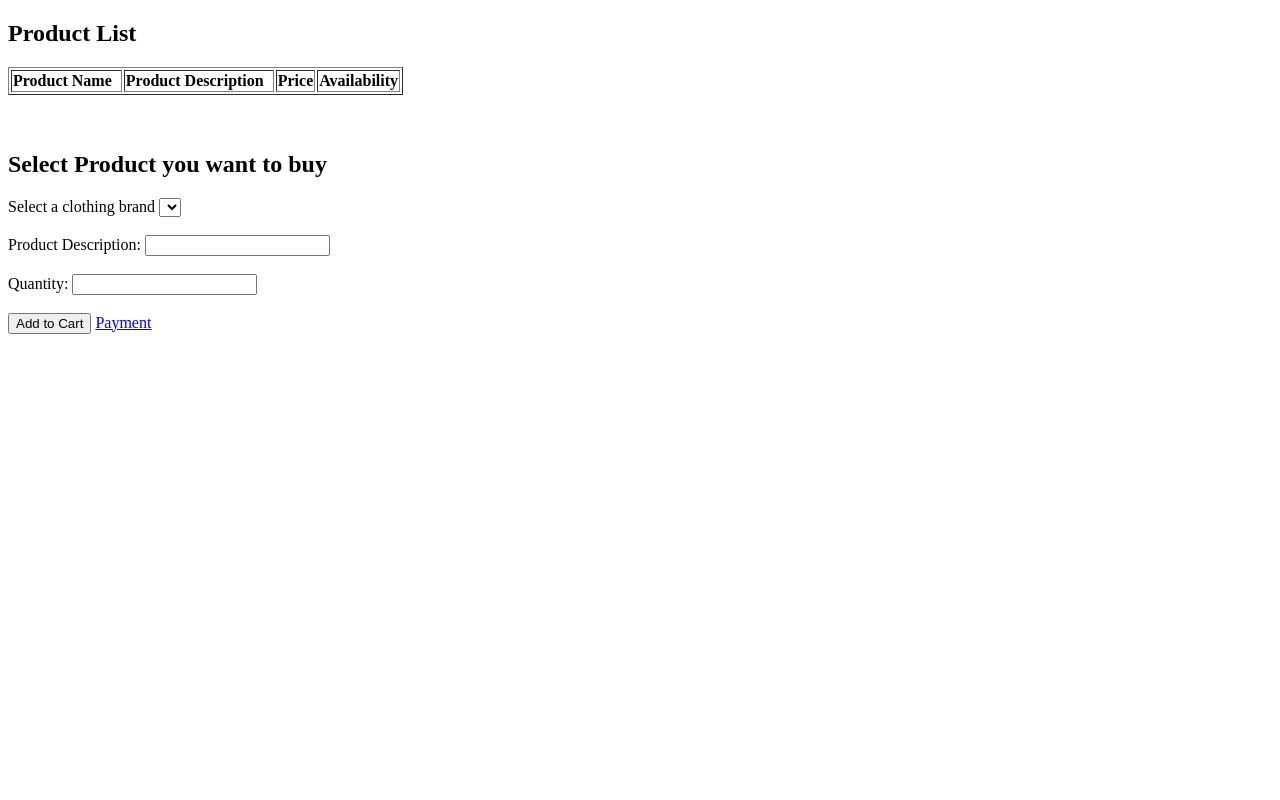
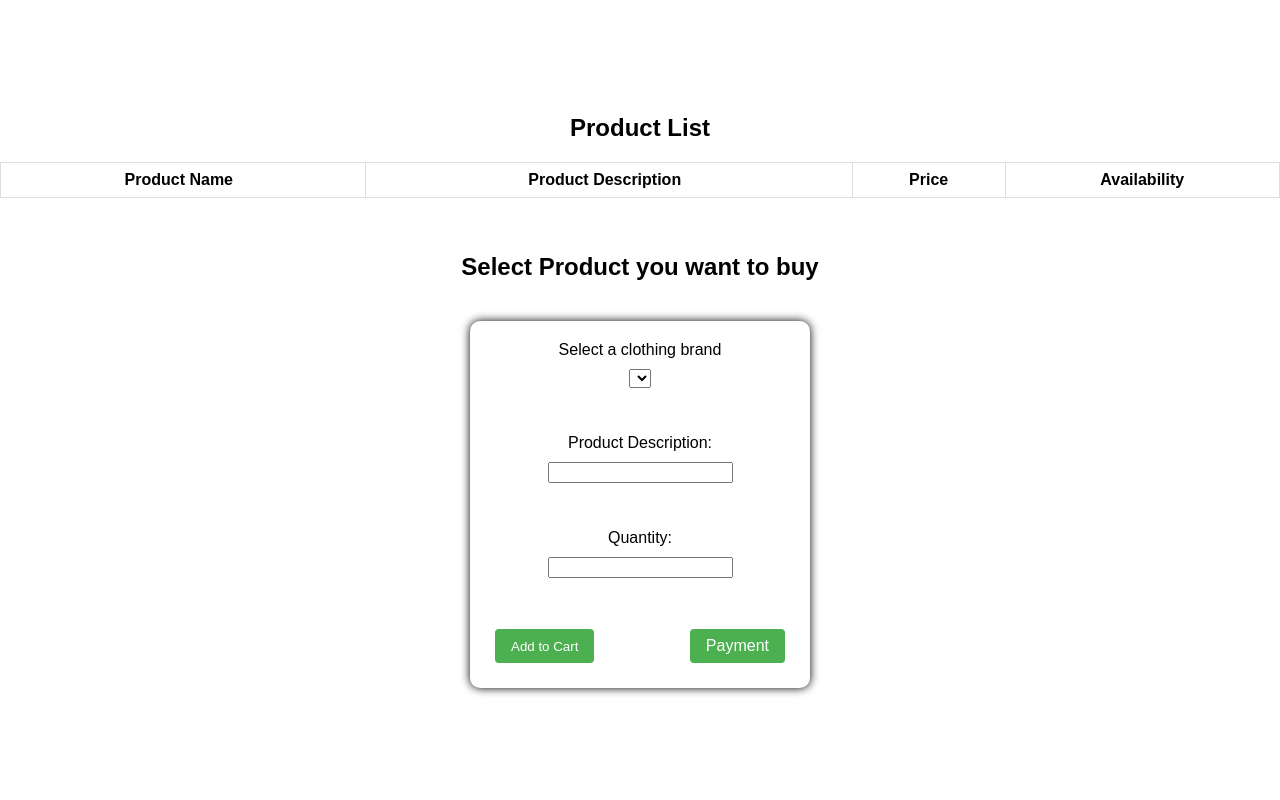
Before and after one commit to reeyyyxd/IM2ClothingLine, a Flask app: page /addCart in a window 1280 px wide. Run offline with Flask 3, Linux system fonts and the light colour scheme; data that the repository does not hold is empty; some libraries are stand-ins or nearby versions.

Commit message:
Cart,Storage and Admin html

```diff
--- a/templates/addCart.html
+++ b/templates/addCart.html
@@ -4,6 +4,73 @@
     <meta charset="UTF-8">
     <meta http-equiv="X-UA-Compatible" content="IE=edge">
     <meta name="viewport" content="width=device-width, initial-scale=1.0">
+
+    <style>
+        body {
+            display: flex;
+            justify-content: center;
+            align-items: center;
+            height: 100vh;
+            margin: 0;
+            font-family: Arial, sans-serif;
+            flex-direction: column;
+        }
+
+        .container {
+            text-align: center;
+            width: 80%;
+            max-width: 600px; /* Adjust as needed */
+        }
+
+        table {
+            margin: 0 auto;
+            border-collapse: collapse;
+            width: 100%;
+        }
+
+        th, td {
+            padding: 8px;
+            border: 1px solid #ddd;
+        }
+
+        form {
+            margin-top: 20px;
+            display: flex;
+            flex-direction: column;
+            align-items: center;
+            border-radius: 10px;
+            box-shadow: 0 0 10px rgba(0, 0, 0, 1);
+            width: 300px;
+            padding: 20px;
+        }
+
+        label, input, select {
+            display: block;
+            margin-bottom: 10px;
+        }
+
+        .button-container {
+            display: flex;
+            justify-content: space-between;
+            width: 100%;
+            max-width: 300px; /* Adjust as needed */
+        }
+
+        input[type="submit"], a {
+            padding: 8px 16px;
+            text-decoration: none;
+            background-color: #4CAF50;
+            color: white;
+            border: none;
+            border-radius: 4px;
+            cursor: pointer;
+            margin: 5px;
+        }
+
+        input[type="submit"]:hover, a:hover {
+            background-color: #24b300;
+        }
+    </style>
 </head>
 <body>
     <h2>Product List</h2>
@@ -41,8 +108,10 @@
         <label>Quantity:</label>
         <input type="number" name="txtQuantity" required><br><br>
 
+        <div class="button-container">
         <input type="submit" value="Add to Cart" name="submit">
         <a href="{{ url_for('checkout') }}">Payment</a>
+        </div>
     </form><br>
 </body>
 </html>
```
Also changed, not shown: templates/addstorage.html (+8 -0 lines), templates/admin.html (+42 -0 lines).
